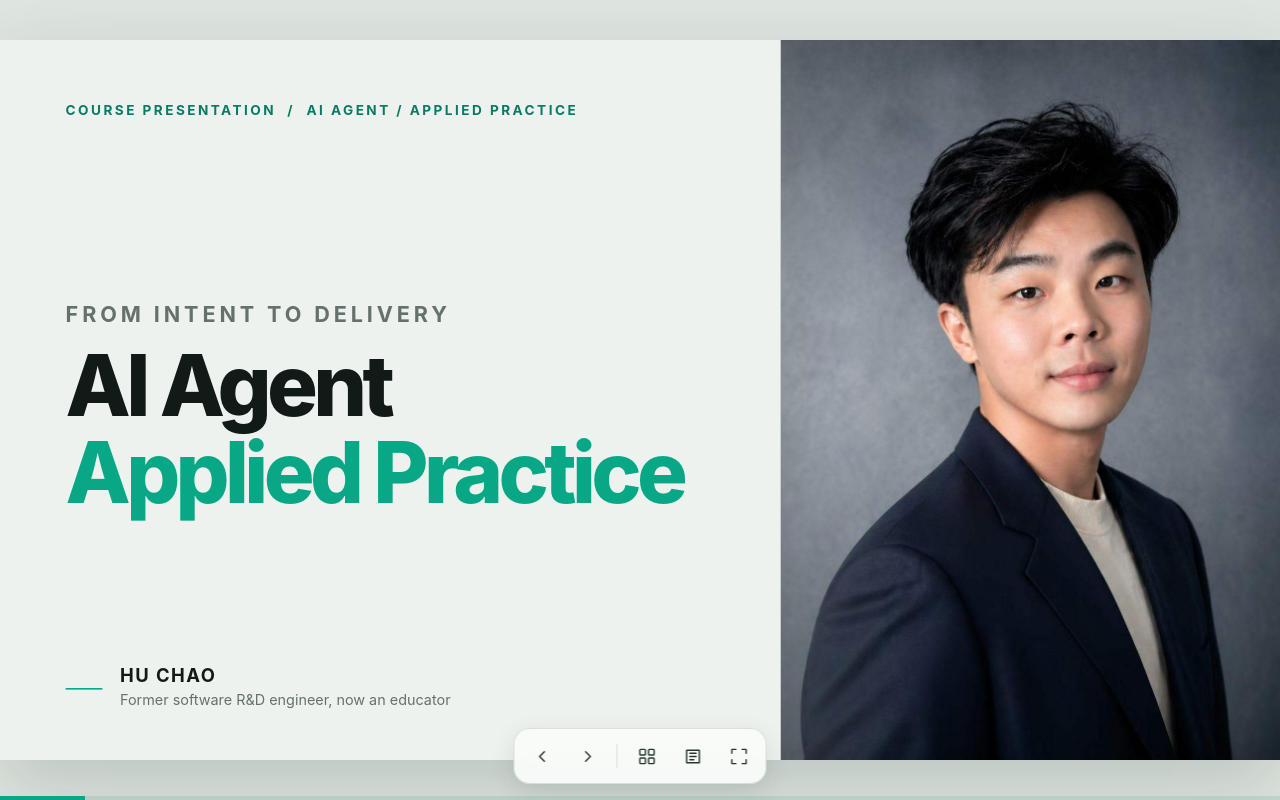
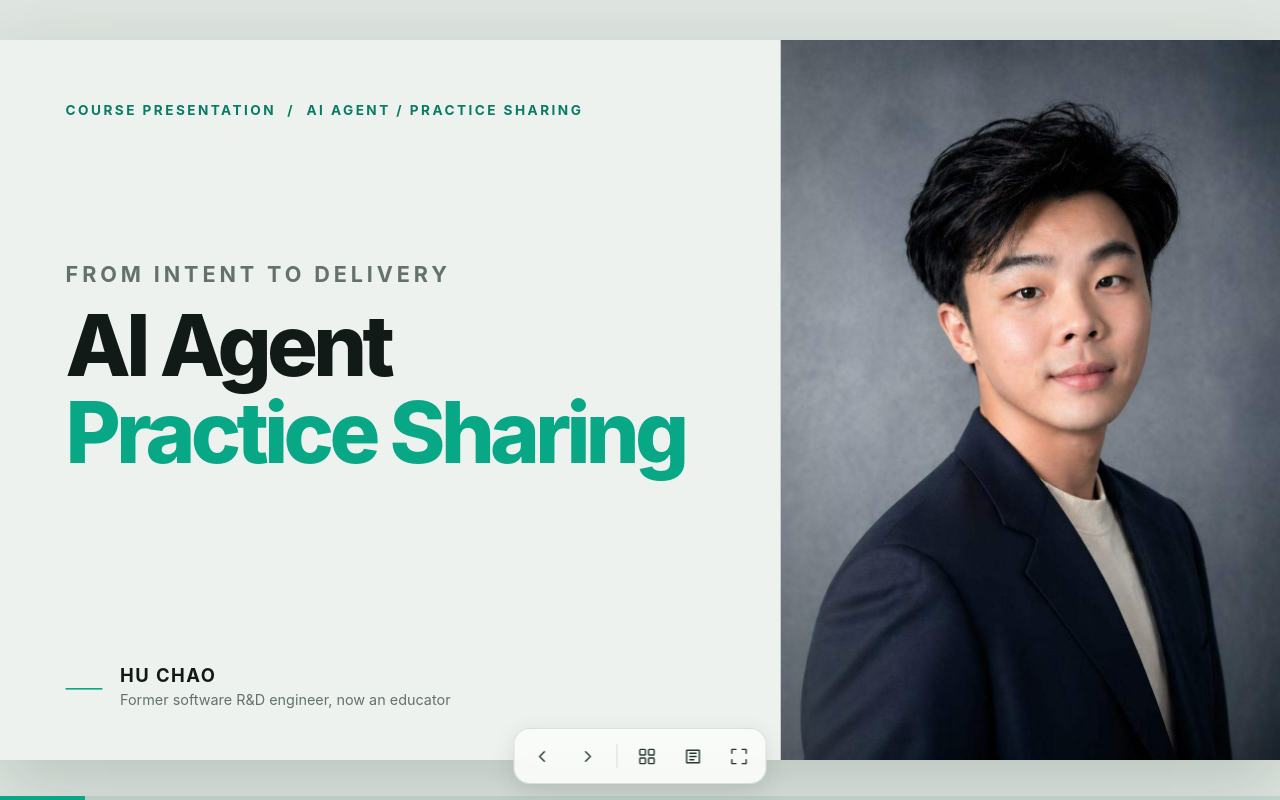
Before and after one commit to huini11/EULJI, a plain HTML site: page index.html in a window 1280 px wide. Drawn offline with Linux system fonts and the light colour scheme.

Commit message:
Restore title position and use Practice Sharing

```diff
--- a/index.html
+++ b/index.html
@@ -4,7 +4,7 @@
   <meta data-page-node-id="h5LH7fD3aBk4szlIzNqNhu" name="viewport" content="width=device-width, initial-scale=1.0">
   <meta data-page-node-id="oDyiN2Z0r4oHFYNW2zIYpH" name="theme-color" content="#eef2ef">
   <link data-page-node-id="8b2cdTgABcQBuqPrnIoAf4" rel="icon" type="image/svg+xml" href="assets/brand/favicon.svg">
-  <title data-page-node-id="jg4chcAHxRhtsr8Vx2ryOP" data-pnid-children="JawLSvEgFOl4ngwKHgDd8Q">AI Agent: Applied Practice | HU CHAO</title>
+  <title data-page-node-id="jg4chcAHxRhtsr8Vx2ryOP" data-pnid-children="JawLSvEgFOl4ngwKHgDd8Q">AI Agent: Practice Sharing | HU CHAO</title>
   <style data-page-node-id="pHQBcLzC7kZjDToSwbHFXr" data-pnid-children="6vaiJTMpKwLDPMZLNtGBJO">
     :root {
       --paper: #f6f8f5;
@@ -138,7 +138,7 @@
     .cover-copy { padding: 78px 40px 64px 82px; position: relative; z-index: 2; }
     .cover-kicker { display: flex; align-items: center; gap: 14px; font-size: 17px; letter-spacing: .18em; font-weight: 750; color: var(--green-dark); }
     .cover-kicker img { width: 38px; height: 38px; }
-    .cover-title { margin-top: 228px; }
+    .cover-title { margin-top: 178px; }
     .cover-title .en { display: block; font-size: 27px; letter-spacing: .18em; color: var(--muted); margin-bottom: 18px; font-weight: 650; }
     .cover-title h1 { font-size: 106px; }
     .cover-sub { margin-top: 28px; font-size: 29px; line-height: 1.5; color: #40514a; }
@@ -467,15 +467,15 @@
   </style>
 </head>
 <body data-page-node-id="YDjalM3YNlGWLiwvMHurHy">
-  <main data-page-node-id="8kBs4VXiGFtoAfHBKYc0Xe" class="viewport" aria-label="AI Agent: Applied Practice - Web Presentation">
+  <main data-page-node-id="8kBs4VXiGFtoAfHBKYc0Xe" class="viewport" aria-label="AI Agent: Practice Sharing - Web Presentation">
     <div data-page-node-id="okt9OoaHA2lRyz9YvEDS90" class="stage" id="stage">
-      <section data-page-node-id="zdgjCnAVj7rLTvAw3xX1cq" class="slide cover active" data-title="AI Agent: Applied Practice" data-section="COURSE PRESENTATION" data-time="0.5 min" data-note="Open with a hook: AI writes text in three seconds, but proving it actually works takes three hours. Today is about those three hours. Then set the theme: three cases, one criterion - can you actually open it?" data-nochrome="">
+      <section data-page-node-id="zdgjCnAVj7rLTvAw3xX1cq" class="slide cover active" data-title="AI Agent: Practice Sharing" data-section="COURSE PRESENTATION" data-time="0.5 min" data-note="Open with a hook: AI writes text in three seconds, but proving it actually works takes three hours. Today is about those three hours. Then set the theme: three cases, one criterion - can you actually open it?" data-nochrome="">
         <div data-page-node-id="7N8vPKD3ElPifWtKXIl9wN" class="cover-grid">
           <div data-page-node-id="ro01RHLgbKB0JW8x3Ys8Pm" class="cover-copy">
-            <div data-page-node-id="gofbvGK37TPkz3SmQsFTp5" class="cover-kicker">COURSE PRESENTATION &nbsp;/&nbsp; AI AGENT / APPLIED PRACTICE</div>
+            <div data-page-node-id="gofbvGK37TPkz3SmQsFTp5" class="cover-kicker">COURSE PRESENTATION &nbsp;/&nbsp; AI AGENT / PRACTICE SHARING</div>
             <div data-page-node-id="gL28QjeNfOO4RlwNtbMwp2" class="cover-title">
               <span data-page-node-id="XGsyduu2QEAzg8BMYS59aH" class="en">FROM INTENT TO DELIVERY</span>
-              <h1 data-page-node-id="1GAz7AmQO3uGkt7EIVAD50">AI Agent<br data-page-node-id="fhC3RBpujrCjnZ7qCh2G87"><span data-page-node-id="VHeimIuTzQRpuacS1wpEug" class="accent">Applied Practice</span></h1>
+              <h1 data-page-node-id="1GAz7AmQO3uGkt7EIVAD50">AI Agent<br data-page-node-id="fhC3RBpujrCjnZ7qCh2G87"><span data-page-node-id="VHeimIuTzQRpuacS1wpEug" class="accent">Practice Sharing</span></h1>
             </div>
             <div data-page-node-id="0pBqgnATLsg3Ce2ARrK33H" class="cover-person"><span data-page-node-id="xLw56WEBlthYzvVOnXUMUd" class="line"></span><div data-page-node-id="HLyIu6RYzuL7FOxfuqZ4tE"><strong data-page-node-id="2ZnvWWjwSOG6J5Cspz9znE">HU CHAO</strong><span data-page-node-id="HmkYn1cQY0afF7nGY7njo0">Former software R&D engineer, now an educator</span></div></div>
           </div>
```
